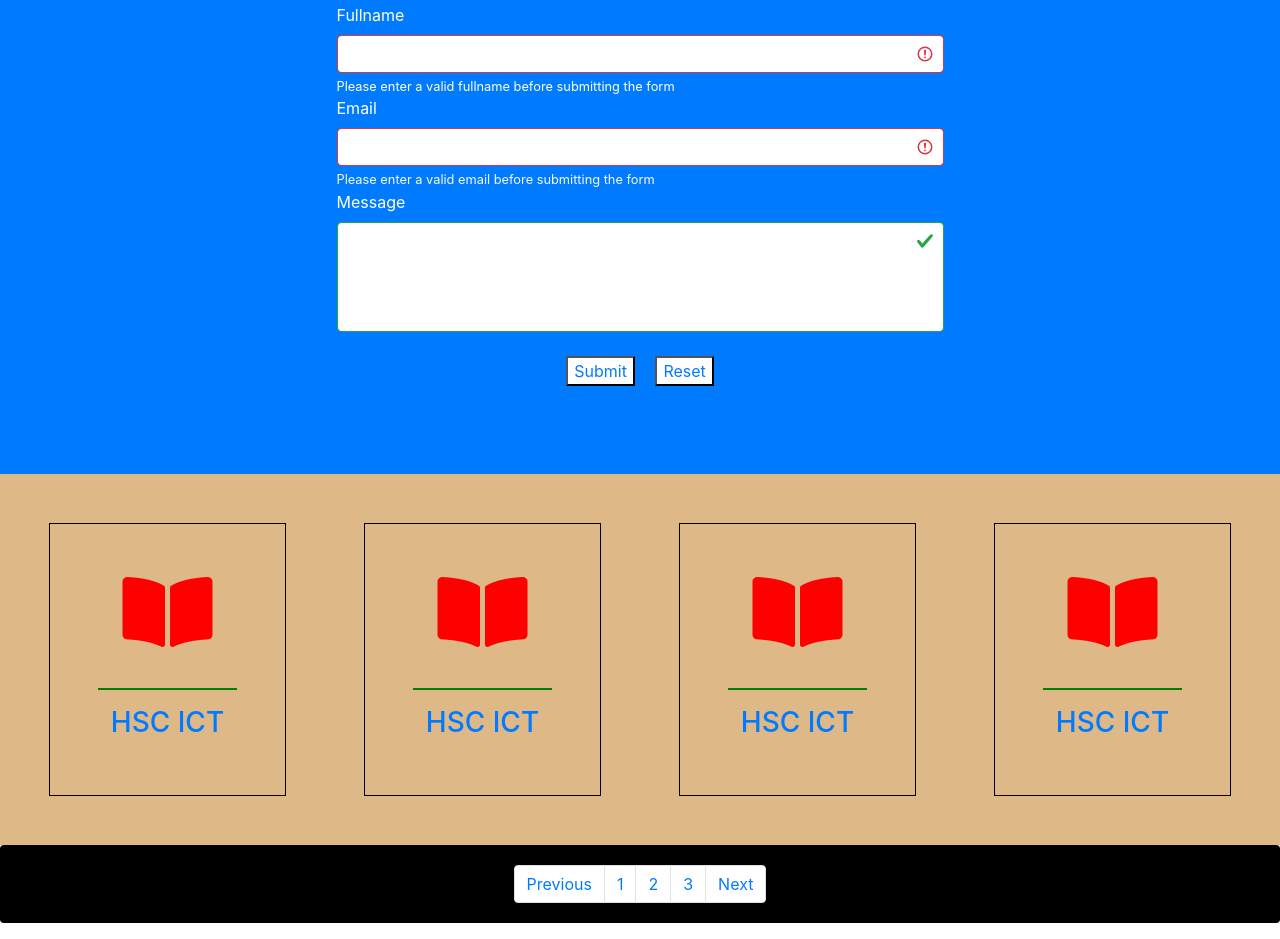
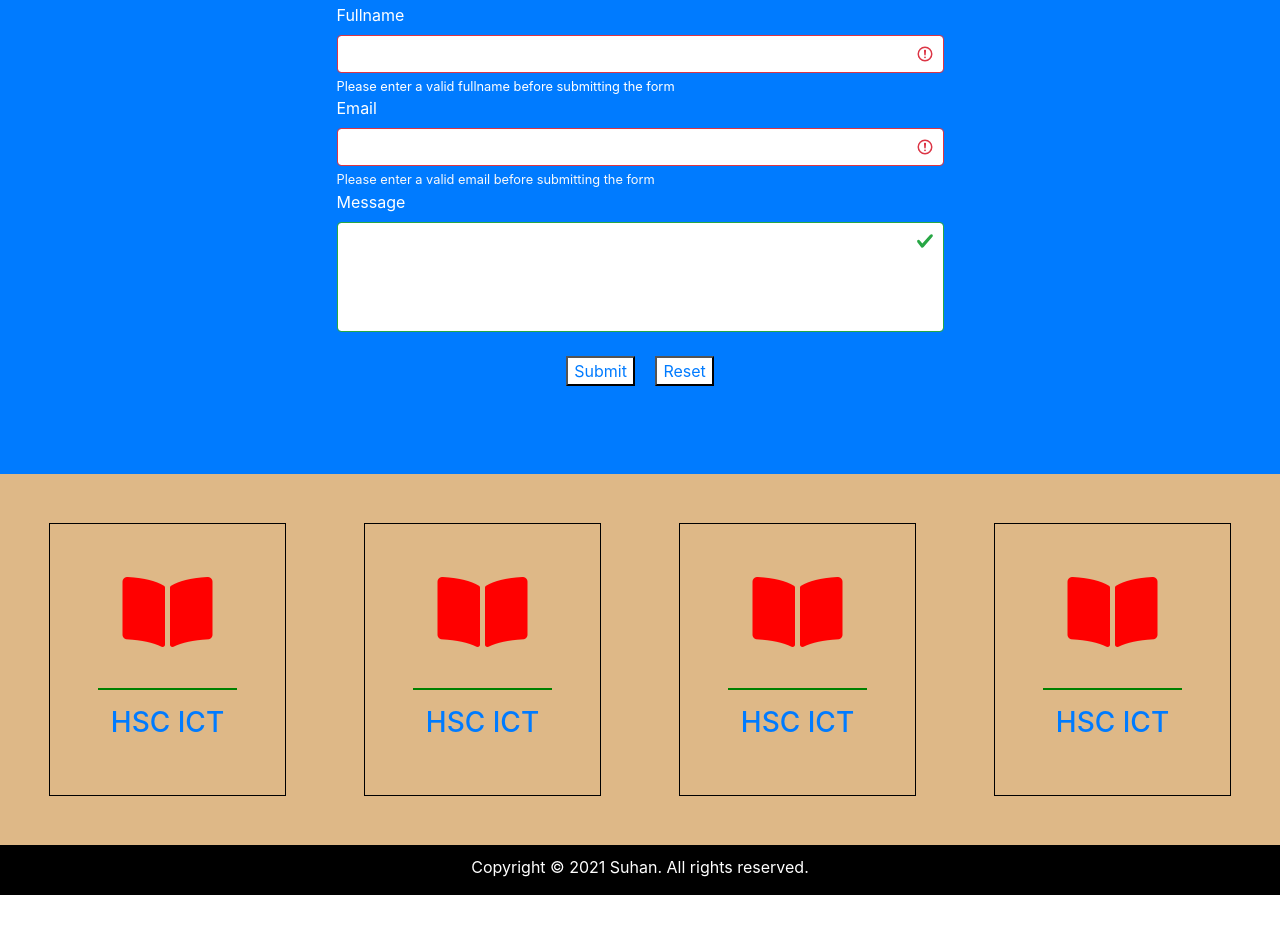
Before and after one commit to suhan631/suhan631.github.io, a plain HTML site: page index.html in a window 1280 px wide. Shown: the part 1518-2457 px from the top of the page. After the commit the page ends 2413 px from the top, so only its background shows below. Drawn offline with nearby package versions, Linux system fonts and the light colour scheme.

Commit message:
Update index.html

```diff
--- a/index.html
+++ b/index.html
@@ -107,7 +107,16 @@
               color: red;
             }
 
+            .footer{
+    background-color: black;
+    color: white;
+    height: 50px;
 
+}
+.footer p{
+    text-align: center;
+    padding-top: 10px;
+}
     </style>
 </head>
 <body>
@@ -292,21 +301,10 @@
 
             </div>
 
-          <nav aria-label="...">
-            <ul class="pagination justify-content-center">
-              <li class="page-item">
-                <a class="page-link" href="#" tabindex="-1" aria-disabled="true">Previous</a>
-              </li>
-              <li class="page-item"><a class="page-link" href="#">1</a></li>
-              <li class="page-item">
-                <a class="page-link" href="#">2</a>
-              </li>
-              <li class="page-item"><a class="page-link" href="#">3</a></li>
-              <li class="page-item">
-                <a class="page-link" href="#">Next</a>
-              </li>
-            </ul>
-          </nav>
+          <div class="footer">
+
+            <p>Copyright &copy; 2021 Suhan. All rights reserved.</p>
+        </div>
 
    </div>
 
```
